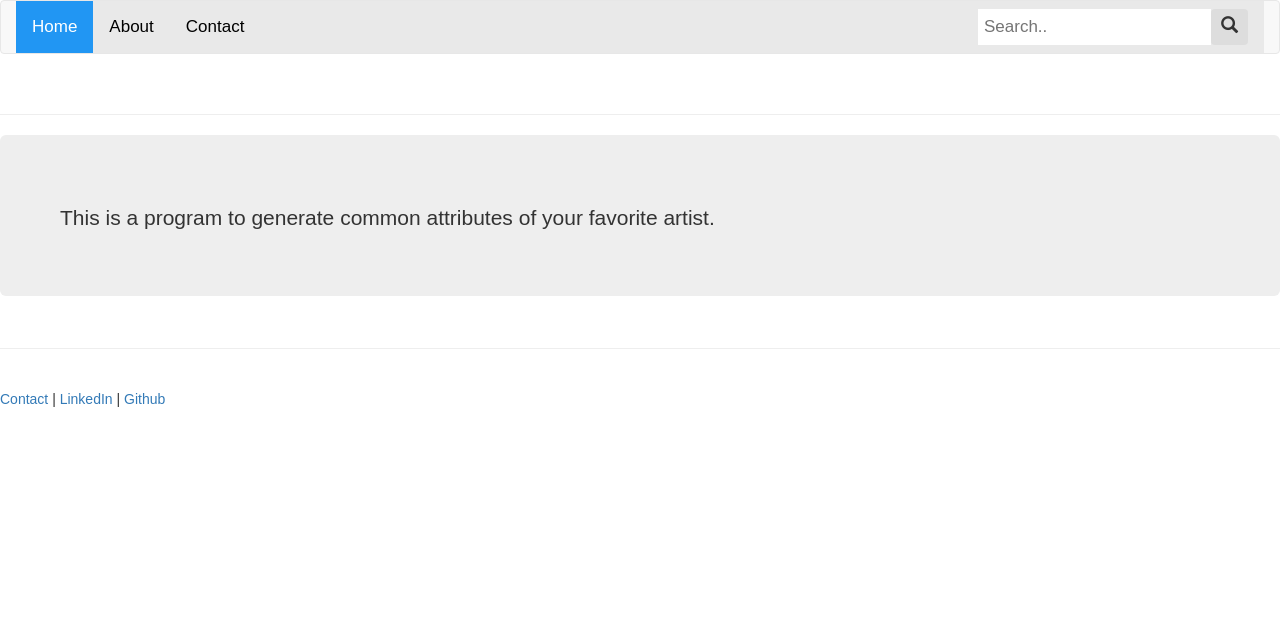
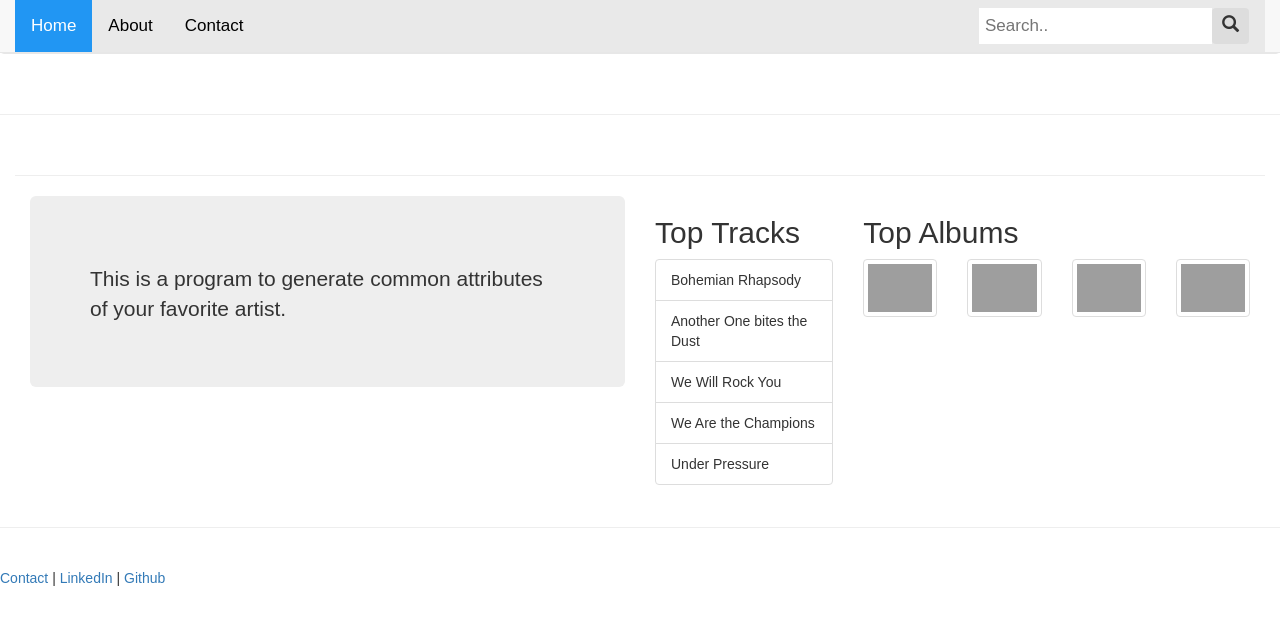
Before and after one commit to mtoriello0725/The-Artilizer, a Flask app: page /artist/display in a window 1280 px wide. Shown: the top 625 px of the page. Run offline with Flask 2, Linux system fonts and the light colour scheme; parts of the project's set-up code (start-up, migrations or seed data) failed here and were passed over; some libraries are stand-ins or nearby versions; grey boxes are pictures that could not be loaded.

Commit message:
appended header of display page with section for top tracks and top albums

```diff
--- a/templates/display.html
+++ b/templates/display.html
@@ -1,16 +1,77 @@
-
-
-<!-- Use extends header.html for home page -->
-
 {% extends "header_footer.html" %}
 
 {% block content %}
 
+    <nav class="navbar navbar-default navbar-fixed-top">
+        <div class="container-fluid">
+            <div class="topnav">
+                <a class="active" href="/">Home</a>
+                <a href="#about">About</a>
+                <a href="#contact">Contact</a>
+                <div class="search-container">
+                    <form method="POST" action="/collect">
+                        <input type="text" placeholder="Search.." id="artist-input-nav" name="artist-input">
+                        <button id="submit_nav" class="btn btn-default" type="submit">
+                            <span class="glyphicon glyphicon-search"></span>
+                        </button>
+                    </form>
+                </div>
+            </div>
+        </div>
+    </nav>
+
+    <br><hr>
+
+    <div id="content" class="container-fluid">
+
         <div class="row">
+            <!-- Column to showcase artist name and minor description -->
+            <div class="col-lg-6">
                 <div class="jumbotron jumbotron-fluid">
                     <h1 id="artist-display" class="display-4"></h1>
                     <p>This is a program to generate common attributes of your favorite artist.</p>
                 </div>
+            </div>
+            <!-- Column to display artists top track -->
+            <div class="col-lg-2">
+                <h2>Top Tracks</h2>
+                <!-- For now list some tracks, but eventually append this tag with d3 for 5 tracks -->
+                <ul class="list-group top-tracks">
+                    <li class="list-group-item">Bohemian Rhapsody</li>
+                    <li class="list-group-item">Another One bites the Dust</li>
+                    <li class="list-group-item">We Will Rock You</li>
+                    <li class="list-group-item">We Are the Champions</li>
+                    <li class="list-group-item">Under Pressure</li>
+                </ul>
+            </div>
+            <!-- Column to display artists top albums -->
+            <div class="col-lg-4">
+                <h2>Top Albums</h2>
+                <!-- For now, display 4 thumbnails, but eventually append this tag with d3 for at most 8 albums: -->
+                <div class="row thumbnail-section">
+                    <div class="col-lg-3">
+                        <a href="#" class="thumbnail">
+                            <img src="https://i.scdn.co/image/f3a95abaa071c1585eeb1e6d1a1a3f1b97460c14">
+                        </a>
+                    </div>
+                    <div class="col-lg-3">
+                        <a href="#" class="thumbnail">
+                            <img src="https://i.scdn.co/image/f3a95abaa071c1585eeb1e6d1a1a3f1b97460c14">
+                        </a>
+                    </div>
+                    <div class="col-lg-3">
+                        <a href="#" class="thumbnail">
+                            <img src="https://i.scdn.co/image/f3a95abaa071c1585eeb1e6d1a1a3f1b97460c14">
+                        </a>
+                    </div>
+                    <div class="col-lg-3">
+                        <a href="#" class="thumbnail">
+                            <img src="https://i.scdn.co/image/f3a95abaa071c1585eeb1e6d1a1a3f1b97460c14">
+                        </a>
+                    </div>
+                </div>
+            </div>
+
         </div>
 
         <div class="row">
@@ -32,5 +93,6 @@
                 </div>
             </div>
         </div>
+    </div>
 
 {% endblock %}
```
Lines whose indentation alone changed are shown as unchanged.
